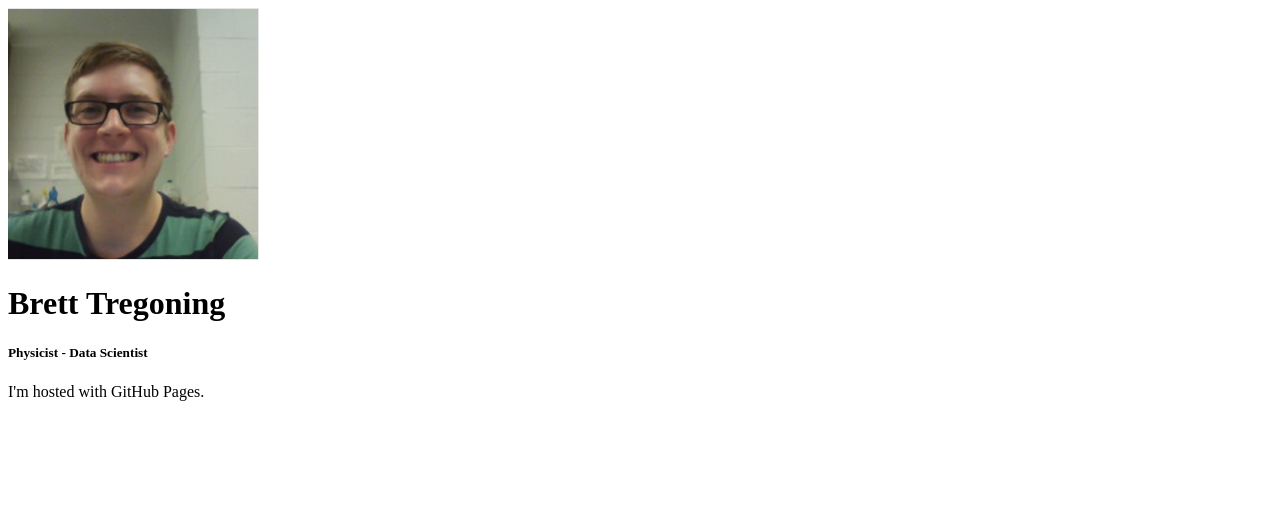
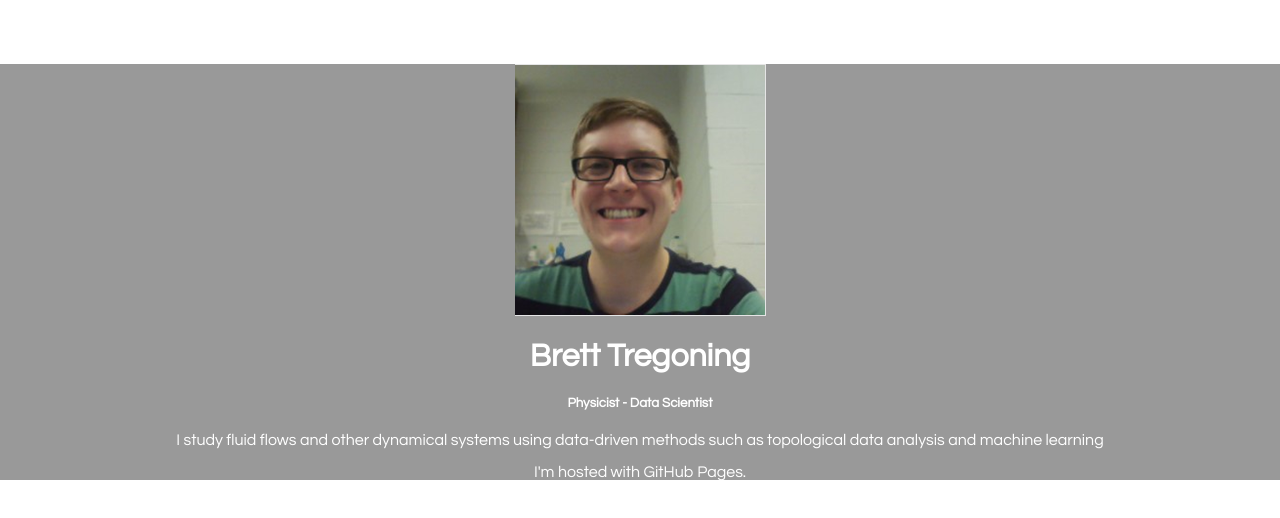
Before and after one commit to bdtregoning/bdtregoning.github.io, a plain HTML site: page index.html in a window 1280 px wide. Drawn offline with Linux system fonts and the light colour scheme.

Commit message:
added style sheet

```diff
--- a/index.html
+++ b/index.html
@@ -1,6 +1,9 @@
 <!DOCTYPE html>
 <html>
 <head>
+	<meta charset="utf-8">
+	<script src="https://use.fontawesome.com/d1341f9b7a.js"></script>
+	<link rel="stylesheet" href="style.css">
 	<title>bdtregoning</title>
 </head>
 <body>
@@ -8,6 +11,7 @@
 		<img src="skype_prof.png" alt="">
 		<h1>Brett Tregoning</h1>
 		<h5>Physicist - Data Scientist</h5>
+		<p>I study fluid flows and other dynamical systems using data-driven methods such as topological data analysis and machine learning</p>
 		<p>I'm hosted with GitHub Pages.</p>
 	</div>
 </body>
--- /dev/null
+++ b/style.css
@@ -0,0 +1,14 @@
+body{
+	margin: 0;
+	padding: 0;
+}
+.box{
+	width: 450 px;
+	background: rgba(0,0,0,0.4);
+	padding: 40 px;
+	text-align: center;
+	margin: auto;
+	margin-top: 5%;
+	color: white;
+	font-family: 'Century Gothic', sans-serif;
+	}
```
